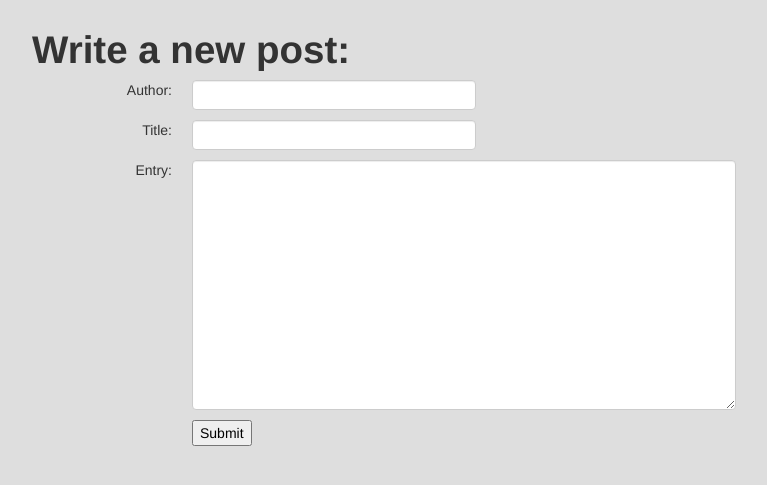
After one commit to mikaylathompson/mrtdjango, a Django app: page /blog/write/ in a window 1280 px wide. The commit adds this page. Shown: the top 485 px of the page, without its empty margins (138-905 px from the left). Run offline with Django 3.2, Linux system fonts and the light colour scheme.

Commit message:
Changes for heroku

```diff
--- a/blog/templates/blog/index.html
+++ b/blog/templates/blog/index.html
@@ -6,7 +6,6 @@
     <meta name="viewport" content="width=device-width, initial-scale=1.0">
     <link href={% static 'blog/bootstrap.css' %} type = "text/css" rel="stylesheet" media="screen">
   </head>
-
 
 <body>
 <div class="container">
--- /dev/null
+++ b/blog/templates/blog/write.html
@@ -0,0 +1,45 @@
+{% load staticfiles %}
+<!DOCTYPE html>
+<html>
+  <head>
+    <title>Write a Blog Post</title>
+    <meta name="viewport" content="width=device-width, initial-scale=1.0">
+    <link href={% static 'blog/bootstrap.css' %} type = "text/css" rel="stylesheet" media="screen">
+  </head>
+
+<body>
+<br><div class="container">
+{% if post %}
+	<h1>Post submitted.</h1>
+	<div class="row"><div class="span2 r-align">
+	<strong>Author:<br></strong></div> <div class="span7"> {{ post.author }} <br></div></div>
+
+	<div class="row"><div class="span2 r-align">
+	<strong>Title:<br></strong></div> <div class="span7"> {{ post.title }} <br></div></div>
+
+	<div class="row"><div class="span2 r-align">
+	<strong>Entry:<br></strong></div> <div class="span7"> {{ post.text|linebreaks }} <br></div></div>
+
+{% else %}
+	<h1>Write a new post:</h1>
+	<form action="{% url 'blog:write' %}" method="post">
+	{% csrf_token %}
+	<div class="row"><div class="span2 r-align">
+	Author:</div> <div class="span7"> <input type="text" class="input-xlarge" name="author" /> </div></div>
+
+	<div class="row"><div class="span2 r-align">
+	Title:</div> <div class="span7"> <input type="text" class="input-xlarge" name="title" /> </div></div>
+
+	<div class="row"><div class="span2 r-align">
+	Entry:</div> <div class="span7"> <textarea class="input-xxlarge" name="text" rows="12" columns="100"></textarea> </div></div>
+	<div class="row"><div class="span3 offset2">
+	<input type="submit"></div></div>
+	<br>
+</form>
+{% endif %}
+
+</div>
+
+
+</body>
+</html>
--- a/blog/urls.py
+++ b/blog/urls.py
@@ -6,4 +6,6 @@ urlpatterns = patterns('',
 	url(r'^$', views.index, name='index'),
 	# ex: /blog/3/
 	url(r'^(?P<post_id>\d+)/$', views.detail, name='detail'),
+	# ex: /write/
+	url(r'^write/$', views.write, name='write')
 )
--- a/blog/views.py
+++ b/blog/views.py
@@ -7,7 +7,7 @@ from django.utils import timezone
 
 
 def index(request):
-	latest_post_list = Post.objects.order_by('-pub_date')[:5]
+	latest_post_list = Post.objects.order_by('-pub_date')[:9]
 	context = {'latest_post_list': latest_post_list}
 	return render(request, 'blog/index.html', context)
 
@@ -17,3 +17,16 @@ def detail(request, post_id):
 		post.comment_set.create(commentor=request.POST['name'], com_text=request.POST['comtext'], com_date=timezone.now())
 	comment_list = post.comment_set.order_by('com_date')
 	return render(request, 'blog/detail.html', {'post': post, 'comment_list': comment_list})
+
+def write(request):
+	if (request.POST):
+		t_title = request.POST['title']
+		t_pub_date = timezone.now()
+		t_edit_date = timezone.now()
+		t_author = request.POST['author']
+		t_text = request.POST['text']
+		post = Post(title=t_title, pub_date=t_pub_date, edit_date=t_edit_date, author=t_author, text=t_text)
+		post.save()
+		return render(request, 'blog/write.html', {'post': post})
+	else:
+		return render(request, 'blog/write.html')
```
Also changed, not shown: blog/templates/blog/detail.html (+6 -5 lines), mrtsite/settings.py (+7 -0 lines), requirements.txt (added, +61 -0 lines), mrt.db, 4 other files.
